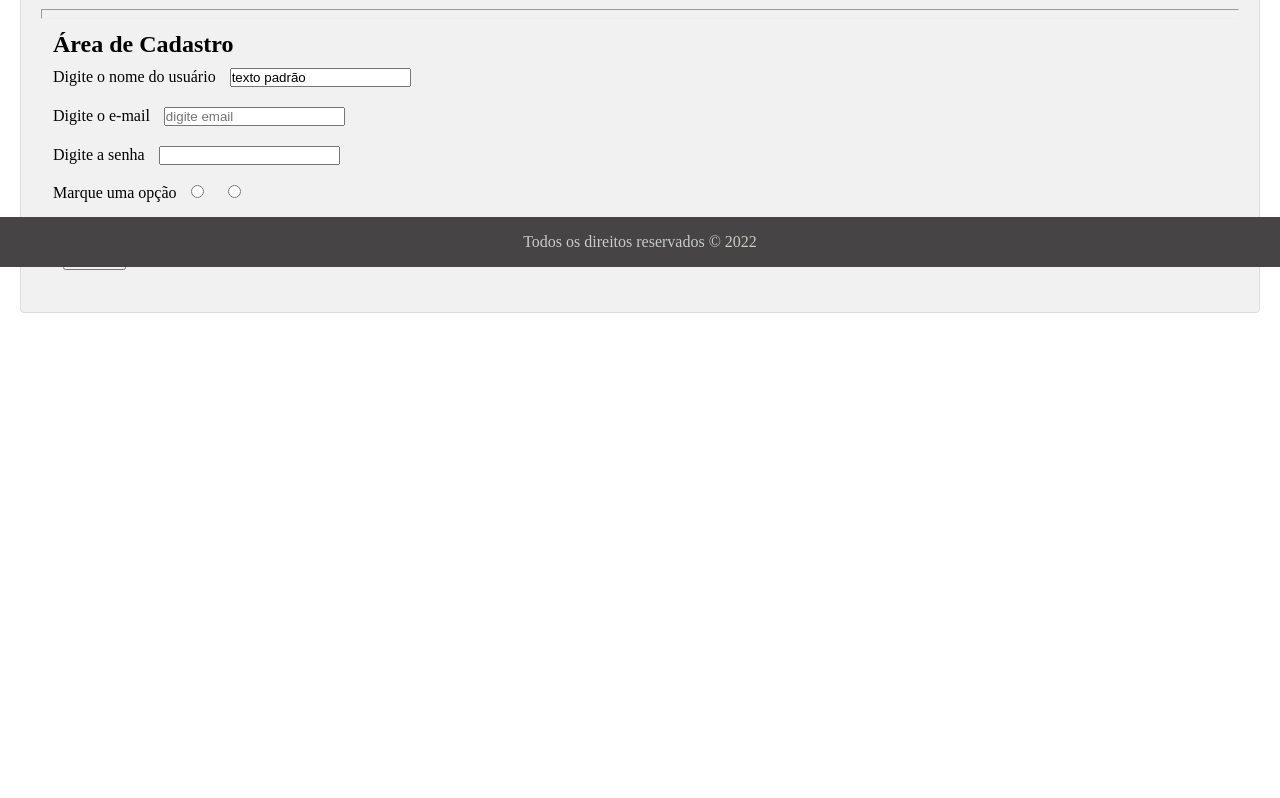
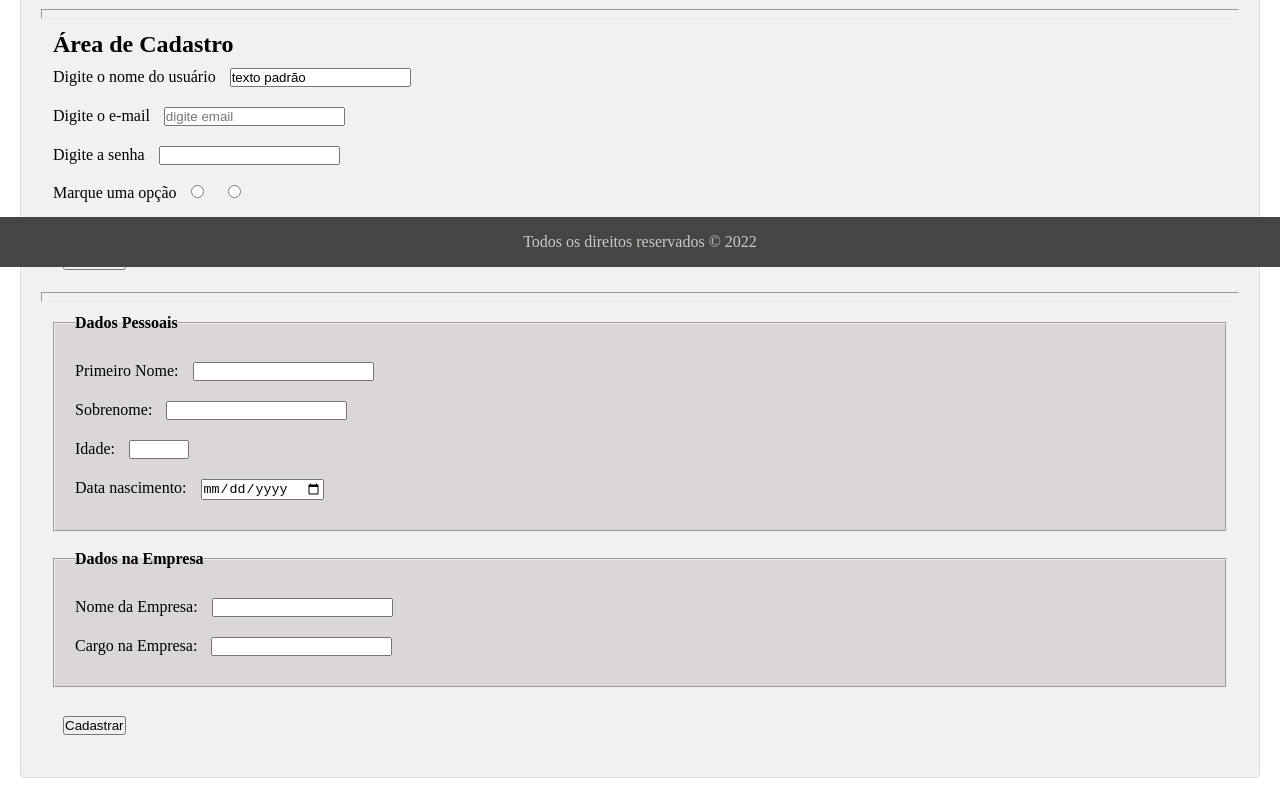
Before and after one commit to tom-de-lima/HTML5-e-CSS3, a plain HTML site: page Formulários/index.html in a window 1280 px wide. Shown: the part 533-1331 px from the top of the page. Before the commit the page ends 866 px from the top, so only its background shows below. Drawn offline with Linux system fonts and the light colour scheme.

Commit message:
alyerações

```diff
--- a/Formulários/index.html
+++ b/Formulários/index.html
@@ -71,6 +71,47 @@
                 <input type="submit" value="Cadastrar">
             </form>
         </div>
+        <hr style="height: 10px;">
+        <div>
+            <form action="POST">
+                <input type="hidden" name="campoOculto" id="hidden" value="ID_TOKEN_ou_outro">
+                <fieldset>
+                    <legend style="font-weight: bold;">Dados Pessoais</legend>
+                    <label for="first_name">
+                    Primeiro Nome:
+                    <input type="text" name="nome" id="first_name" required>
+                    </label>
+                    <br>
+                    <label for="post_name">
+                        Sobrenome:
+                        <input type="text" name="sobrenome" id="post_name" required>
+                    </label>
+                    <br>
+                    <label for="age">Idade:
+                        <input type="number" name="idade" id="age" step="2" min="18" max="100">
+                    </label>
+                    <br>
+                    <label for="date">Data nascimento:
+                        <input type="date" name="dataNascimento" id="date" min="2012-01-01">
+                    </label>
+                </fieldset>
+                <br>
+                <fieldset>
+                    <Legend style="font-weight: bold;">Dados na Empresa</Legend>
+                    <label for="emp_name">
+                    Nome da Empresa:
+                    <input type="text" name="nome" id="emp_name" required>
+                    </label>
+                    <br>
+                    <label for="cargo">
+                        Cargo na Empresa:
+                        <input type="text" name="sobrenome" id="cargo" required>
+                    </label>
+                </fieldset>
+                <br>
+                <input type="submit" value="Cadastrar">
+            </form>
+        </div>
     </section>
 </body>
 <footer>
--- a/Formulários/style.css
+++ b/Formulários/style.css
@@ -37,3 +37,9 @@ footer {
     bottom: 0;
     text-align: center;
 }
+
+fieldset {
+    border: 2pxe;
+    padding: 20px;
+    background-color: #dbd7d7;
+}
```
